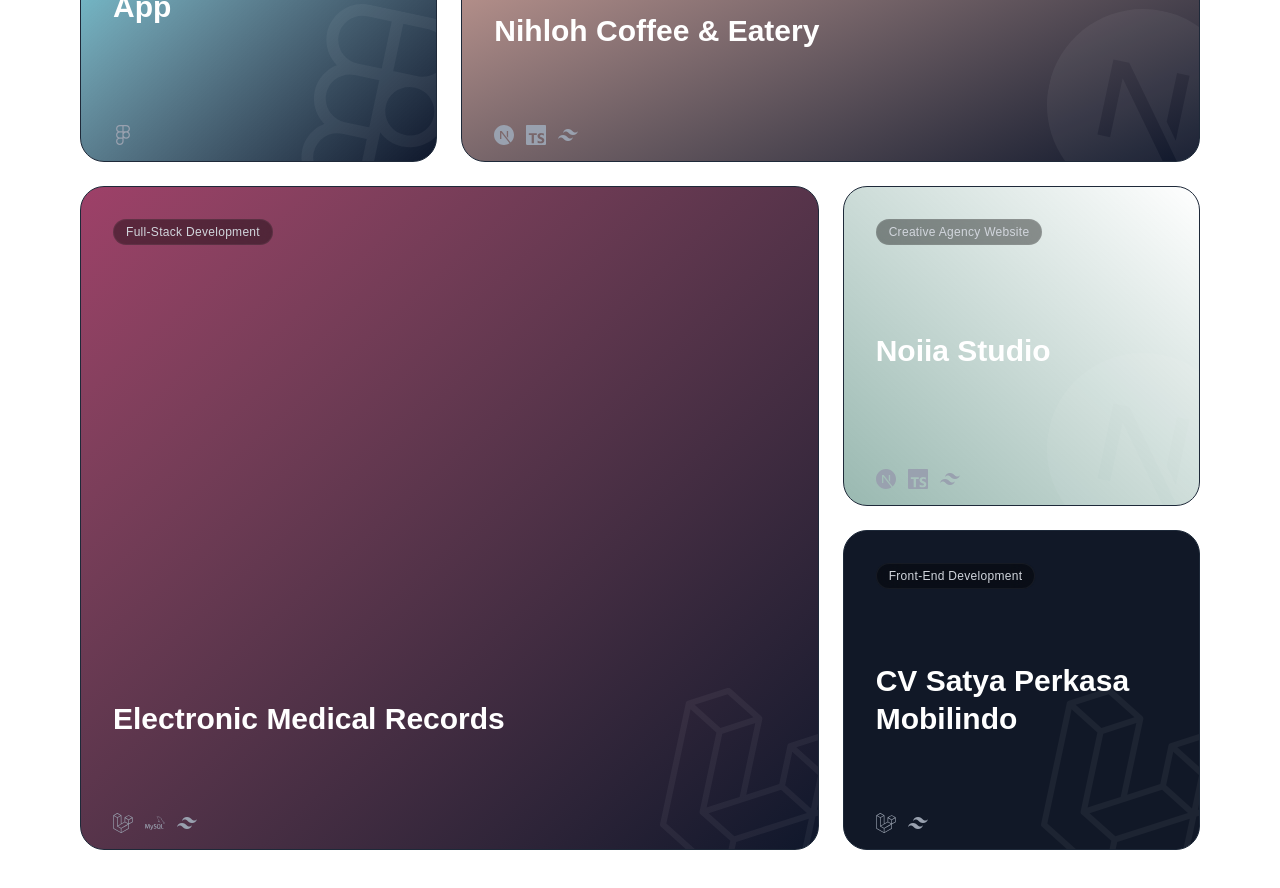
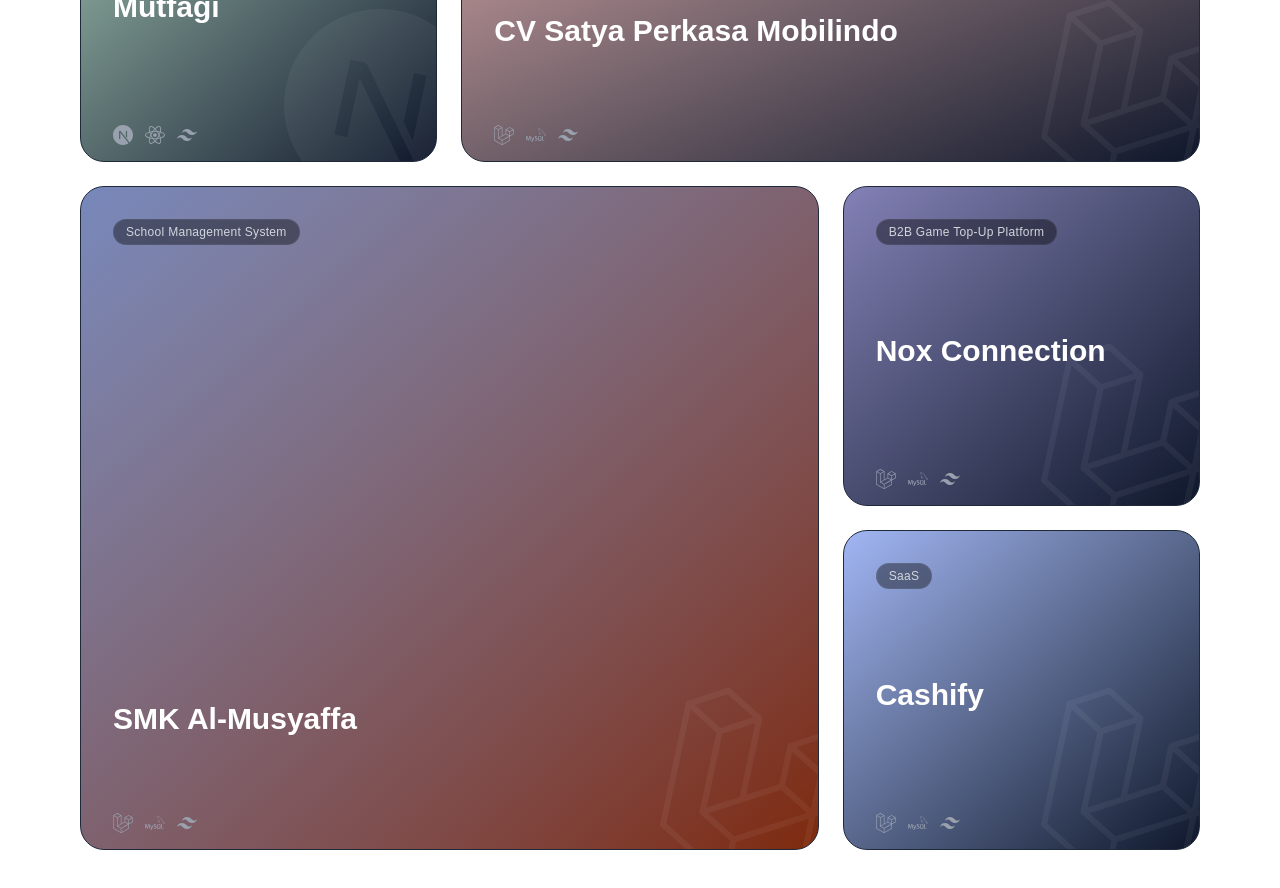
Before and after one commit to Maliskandar/maliskandar_portofolio, a Next.js app: page / in a window 1280 px wide. Shown: the part 4160-5048 px from the top of the page. Built offline with nearby package versions, Linux system fonts and the light colour scheme; no server answers.

Commit message:
adding lastest CV and update project page

```diff
--- a/data/projects.tsx
+++ b/data/projects.tsx
@@ -23,20 +23,130 @@
 export const allProjects: Project[] = [
     {
         id: 1,
+        title: "Kardeşler Uygur Mutfağı",
+        category: "Landing Page",
+        desc: "High-performance landing page for an authentic Uyghur restaurant in Ankara, Turkey with headless CMS.",
+        stack: [<SiNextdotjs key="nx" />, <SiReact key="r" />, <SiTailwindcss key="t" />],
+        span: "md:col-span-1 md:row-span-1",
+        bg: "bg-gradient-to-br from-green-800/40 to-slate-900",
+        techDetails: "Developed with Next.js 16 and Tailwind CSS v4, featuring scroll-triggered animations via Framer Motion. Built on a Sanity headless CMS with flexible relational schemas. Data fetching pipeline uses GROQ queries and Next.js ISR with smart fallback for reliability and ultra-fast load times.",
+        features: [
+            "Headless CMS with Sanity",
+            "Framer Motion Scroll Animations",
+            "GROQ Queries with ISR Fallback",
+            "Dynamic sitemap.xml & robots.txt for SEO",
+            "Dynamic Multimedia & Menu Management"
+        ],
+        externalLink: "https://kardesleruygurmutfagi.com.tr"
+    },
+    {
+        id: 2,
+        title: "CV Satya Perkasa Mobilindo",
+        category: "Full-Stack Development",
+        desc: "Automotive e-commerce & service portal for vehicle sales, trade-ins, and digital service workflows.",
+        stack: [<SiLaravel key="l" />, <SiMysql key="m" />, <SiTailwindcss key="t" />],
+        span: "md:col-span-2 md:row-span-1",
+        bg: "bg-gradient-to-br from-red-800/40 to-slate-900",
+        image: "/img/Landingpage.png",
+        galleryImages: ["/img/Landingpage.png", "/img/Detail Mobil 2.png", "/img/Login.png", "/img/Booking Services.png", "/img/Booking Test Drive.png", "/img/Dashboard Admin.png"],
+        techDetails: "Built with Laravel 13 (PHP 8.3) managing complex backend logic for vehicle sales, trade-ins, and digital service workflows. Frontend optimized using Tailwind CSS, Vite, and Blade templates with a custom CMS. Integrated Midtrans payment gateway with reliable API webhooks for real-time payment callbacks.",
+        features: [
+            "Interactive Vehicle Digital Showroom",
+            "Midtrans Payment Gateway Integration",
+            "Online Test Drive & Service Booking",
+            "Role-based Dashboard (Admin & User)",
+            "Custom CMS for Landing Page Content"
+        ],
+        externalLink: "https://demo-carservices.lumevotech.com/"
+    },
+    {
+        id: 3,
+        title: "SMK Al-Musyaffa",
+        category: "School Management System",
+        desc: "Comprehensive school administration system with barcode attendance and automated reporting.",
+        stack: [<SiLaravel key="l" />, <SiMysql key="m" />, <SiTailwindcss key="t" />],
+        span: "md:col-span-2 md:row-span-2",
+        bg: "bg-gradient-to-br from-blue-900/60 to-orange-900",
+        techDetails: "Built with Laravel 12 (PHP 8.2) featuring role-based access control for administrators, teachers, and finance personnel. Real-time attendance tracking via physical barcode scanners. Bulk data processing with Maatwebsite Excel and automated PDF reports with DomPDF.",
+        features: [
+            "Role-Based Access (Admin, Teacher, Finance)",
+            "Barcode Scanner Attendance Tracking",
+            "Bulk Excel Import & PDF Report Export",
+            "System Audit Trail (Activity Logging)",
+            "Financial Recapitulation for Students"
+        ],
+        externalLink: "https://smartmusyaffa.com/"
+    },
+    {
+        id: 4,
+        title: "Nox Connection",
+        category: "B2B Game Top-Up Platform",
+        desc: "International B2B game top-up platform with integrated payment gateway, currently in development.",
+        stack: [<SiLaravel key="l" />, <SiMysql key="m" />, <SiTailwindcss key="t" />],
+        span: "md:col-span-1 md:row-span-1",
+        bg: "bg-gradient-to-br from-indigo-900/60 to-slate-900",
+        techDetails: "Built with Laravel and MySQL targeting international markets. Implements payment gateway integration, multi-currency support, and B2B reseller tier management for streamlined game credit distribution.",
+        features: [
+            "B2B Reseller Management",
+            "Payment Gateway Integration",
+            "Multi-Game Catalog Support",
+            "Real-time Transaction Processing",
+            "Admin Dashboard with Analytics"
+        ],
+        externalLink: "https://demo-nox.lumevotech.com/"
+    },
+    {
+        id: 5,
+        title: "Cashify",
+        category: "SaaS",
+        desc: "Smart cashier and POS system delivered as a SaaS for retail and F&B businesses.",
+        stack: [<SiLaravel key="l" />, <SiMysql key="m" />, <SiTailwindcss key="t" />],
+        span: "md:col-span-1 md:row-span-1",
+        bg: "bg-gradient-to-br from-blue-700/40 to-slate-900",
+        techDetails: "Multi-tenant SaaS POS application built with Laravel and MySQL. Provides point-of-sale, inventory tracking, and sales analytics through subscription-based tenant workspaces.",
+        features: [
+            "Multi-Tenant SaaS Architecture",
+            "Point-of-Sale Transactions",
+            "Inventory & Stock Management",
+            "Sales Analytics & Reports",
+            "Subscription Plan Management"
+        ],
+        externalLink: "http://cashify.click/"
+    },
+    {
+        id: 6,
+        title: "Apple Thrift",
+        category: "Inventory Management System",
+        desc: "Stock and sales management platform for a second-hand iPhone retail business.",
+        stack: [<SiLaravel key="l" />, <SiMysql key="m" />, <SiTailwindcss key="t" />],
+        span: "md:col-span-1 md:row-span-1",
+        bg: "bg-gradient-to-br from-yellow-700/60 to-slate-900",
+        techDetails: "Inventory and sales management system built with Laravel and MySQL, designed to manage iPhone unit stock, sales tracking, and customer records for a thrift retail operation.",
+        features: [
+            "iPhone Unit Stock Management",
+            "Sales & Transaction Records",
+            "Customer Database",
+            "Product Condition Grading",
+            "Sales Performance Dashboard"
+        ],
+        externalLink: "https://manajemen.applethrift.id/"
+    },
+    {
+        id: 7,
         title: "Wallet Go! Mobile App",
         category: "UI/UX Design",
         desc: "Modern digital wallet application design focusing on seamless money transfers and top-ups.",
         stack: [<SiFigma key="f" />],
         span: "md:col-span-1 md:row-span-1",
         bg: "bg-gradient-to-br from-cyan-400/40 to-slate-900",
-        image: "/projects/wallet-mobile.png", // Keep original images if any, fallback handles missing
+        image: "/projects/wallet-mobile.png",
         galleryImages: ["/projects/wallet-mobile.png"],
         features: ["Intuitive User Flow", "Light & Dark Mode", "Interactive Prototyping"],
         techDetails: "Designed entirely from scratch in Figma focusing on mobile-first user experience and material design guidelines.",
         externalLink: "https://www.figma.com/design/JE3q5Cftdo8iYZZH9Z9zWa/Wallet-Go-?node-id=0-1&t=q59sqGfb1XTIUifw-1"
     },
     {
-        id: 2,
+        id: 8,
         title: "Nihloh Coffee & Eatery",
         category: "Landing Page",
         desc: "High-performance landing page for F&B business focusing on SEO and responsive design.",
@@ -50,7 +160,7 @@
         externalLink: "https://nihlohcafe.vercel.app"
     },
     {
-        id: 3,
+        id: 9,
         title: "Electronic Medical Records",
         category: "Full-Stack Development",
         desc: "Electronic medical records and patient management system for independent midwife practices.",
@@ -68,13 +178,13 @@
         ]
     },
     {
-        id: 4,
+        id: 10,
         title: "Noiia Studio",
-        category: "Creative Agency Website",
+        category: "Landing Page",
         desc: "Immersive digital experience showcasing modern aesthetics and smooth interactions.",
         stack: [<SiNextdotjs key="nx" />, <SiTypescript key="ts" />, <SiTailwindcss key="t" />],
         span: "md:col-span-1 md:row-span-1",
-        bg: "bg-gradient-to-tr from-emerald-900/40 to-dark",
+        bg: "bg-gradient-to-tr from-slate-900/40 to-dark",
         image: "/projects/photo-studio-1.png",
         galleryImages: ["/img/NoiaLandingpage.png"],
         features: ["Pixel-perfect Minimalist UI", "Smooth Interactions", "Optimized Image Rendering & CLS"],
@@ -82,27 +192,9 @@
         externalLink: "https://noiia-studio.vercel.app"
     },
     {
-        id: 5,
-        title: "CV Satya Perkasa Mobilindo",
-        category: "Front-End Development",
-        desc: "Official digital showroom and dealership website for Suzuki Indonesia.",
-        stack: [<SiLaravel key="l" />, <SiTailwindcss key="t" />],
-        span: "md:col-span-1 md:row-span-1",
-        bg: "bg-[#111827] hover:bg-[#1F2937]",
-        image: "/img/Landingpage.png",
-        galleryImages: ["/img/Landingpage.png", "/img/Detail Mobil 2.png", "/img/Login.png", "/img/Booking Services.png", "/img/Booking Test Drive.png", "/img/Dashboard Admin.png"],
-        techDetails: "A comprehensive automotive dealership platform built covering Suzuki passenger and commercial vehicles. It features role-based access control, allowing users to book services and schedule test drives, while providing an admin dashboard to manage inquiries.",
-        features: [
-            "Interactive Vehicle Digital Showroom",
-            "Online Test Drive & Service Booking",
-            "Role-based Dashboard (Admin & User)",
-            "Vehicle Catalog with Pricing Simulation"
-        ]
-    },
-    {
-        id: 6,
+        id: 11,
         title: "Office Sentry App",
-        category: "Web Development",
+        category: "Full-Stack Development",
         desc: "Office security management and personnel monitoring application.",
         stack: [<SiLaravel key="l" />, <SiTailwindcss key="t" />],
         span: "md:col-span-1 md:row-span-1",
```
Also changed, not shown: app/projects/page.tsx (+71 -72 lines), 1 other file (tests, documents, lock files or other folders).
